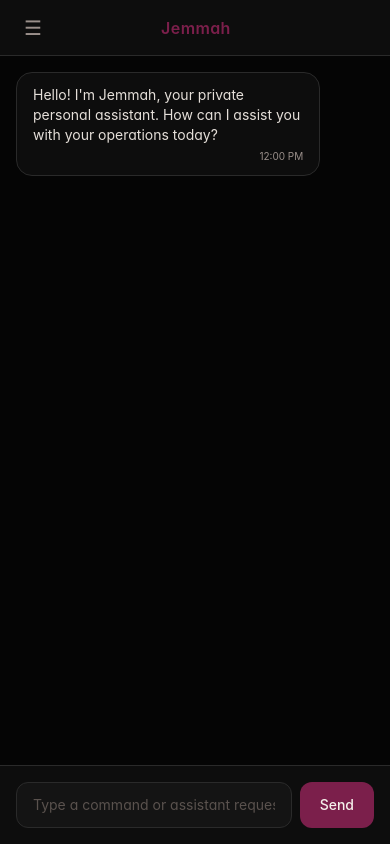
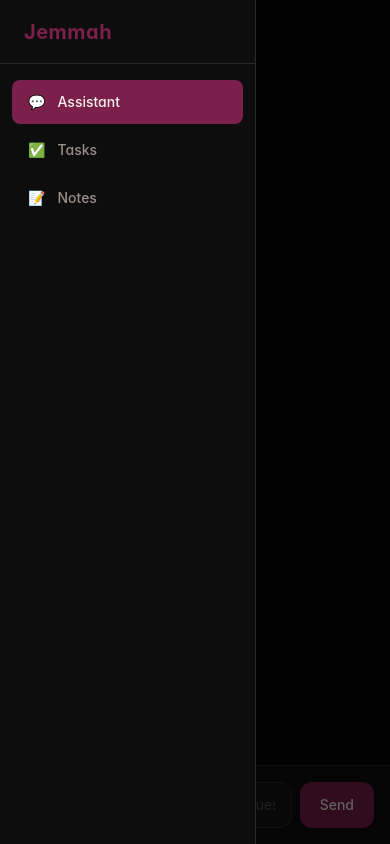
Before and after one commit to chikya1/jemmah-app, a React (Vite) app: page / in a window 390 px wide. Built offline with nearby package versions, Linux system fonts and the light colour scheme.

Commit message:
fix: restore UI rendering and notification API

```diff
--- a/src/App.tsx
+++ b/src/App.tsx
@@ -1,91 +1,47 @@
-import React, { useState } from 'react';
+import React, { useState, useEffect } from 'react';
 import Sidebar from './components/Sidebar';
 import { ChatInterface } from './components/ChatInterface';
 import TaskManager from './components/TaskManager';
 import { parseCommand } from './lib/CommandParser';
 
-export interface Message {
-  id: string;
-  text: string;
-  sender: 'user' | 'bot';
-  timestamp: Date;
-}
+export default function App() {
+  const [currentView, setCurrentView] = useState('chat');
+  const [messages, setMessages] = useState([{
+    id: '1',
+    text: "Jemmah system active.",
+    sender: 'bot' as const,
+    timestamp: new Date()
+  }]);
 
-function App() {
-  const [currentView, setCurrentView] = useState('chat');
-  const [isSidebarOpen, setIsSidebarOpen] = useState(false);
-  const [messages, setMessages] = useState<Message[]>([
-    {
-      id: '1',
-      text: "Hello! I'm Jemmah, your private personal assistant. How can I assist you with your operations today?",
-      sender: 'bot',
-      timestamp: new Date()
+  useEffect(() => {
+    if ('Notification' in window && Notification.permission === 'default') {
+      Notification.requestPermission();
     }
-  ]);
+  }, []);
 
   const handleSendMessage = (text: string) => {
-    const userMsg: Message = {
-      id: Date.now().toString(),
-      text,
-      sender: 'user',
+    const userMsg = { id: Date.now().toString(), text, sender: 'user' as const, timestamp: new Date() };
+    const parsed = parseCommand(text);
+
+    if (parsed.type === 'reminder' && 'Notification' in window && Notification.permission === 'granted') {
+      new Notification('Jemmah Reminder', { body: parsed.confirmationMessage });
+    }
+
+    setMessages(prev => [...prev, userMsg, {
+      id: (Date.now() + 1).toString(),
+      text: parsed.confirmationMessage || "I've noted that for you.",
+      sender: 'bot' as const,
       timestamp: new Date()
-    };
-    setMessages(prev => [...prev, userMsg]);
-
-    setTimeout(() => {
-      const parsed = parseCommand(text);
-      let replyText = "I'm processing that information for you.";
-
-      if (parsed.type !== 'unknown') {
-        replyText = parsed.confirmationMessage;
-      }
-
-      setMessages(prev => [...prev, {
-        id: (Date.now() + 1).toString(),
-        text: replyText,
-        sender: 'bot',
-        timestamp: new Date()
-      }]);
-    }, 600);
+    }]);
   };
 
   return (
-    <div className="flex h-screen w-screen bg-[#050505] overflow-hidden font-sans antialiased text-[#F5F0EB]">
-      <Sidebar
-        isOpen={isSidebarOpen}
-        setIsOpen={setIsSidebarOpen}
-        currentView={currentView}
-        setCurrentView={setCurrentView}
-      />
-
-      <div className="flex-1 flex flex-col min-w-0 h-full relative">
-        <header className="h-14 md:hidden flex items-center px-4 bg-[#0d0d0d] border-b border-[#2a2a2a] justify-between w-full z-40">
-          <button
-            onClick={() => setIsSidebarOpen(true)}
-            className="p-2 text-xl text-[#9A8F8A] hover:text-[#F5F0EB] focus:outline-none"
-            aria-label="Open navigation menu"
-          >
-            ☰
-          </button>
-          <span className="text-md font-semibold tracking-wide text-[#7B1F4B]">Jemmah</span>
-          <div className="w-8" />
-        </header>
-
-        <main className="flex-1 overflow-y-auto relative w-full h-full">
-          {currentView === 'chat' && (
-            <ChatInterface messages={messages} onSendMessage={handleSendMessage} />
-          )}
-          {currentView === 'tasks' && <TaskManager />}
-          {currentView === 'notes' && (
-            <div className="p-6 max-w-4xl mx-auto">
-              <h2 className="text-xl font-bold mb-4 text-[#7B1F4B]">Local Vault Notes</h2>
-              <p className="text-[#9A8F8A] text-sm">Your secure encrypted operational data workspace module.</p>
-            </div>
-          )}
-        </main>
-      </div>
+    <div className="flex h-screen w-screen bg-[#050505] text-[#F5F0EB]">
+      <Sidebar isOpen={true} setIsOpen={() => {}} currentView={currentView} setCurrentView={setCurrentView} />
+      <main className="flex-1 overflow-hidden">
+        {currentView === 'chat' && <ChatInterface messages={messages} onSendMessage={handleSendMessage} />}
+        {currentView === 'tasks' && <TaskManager />}
+      </main>
     </div>
   );
 }
-
-export default App;
```
